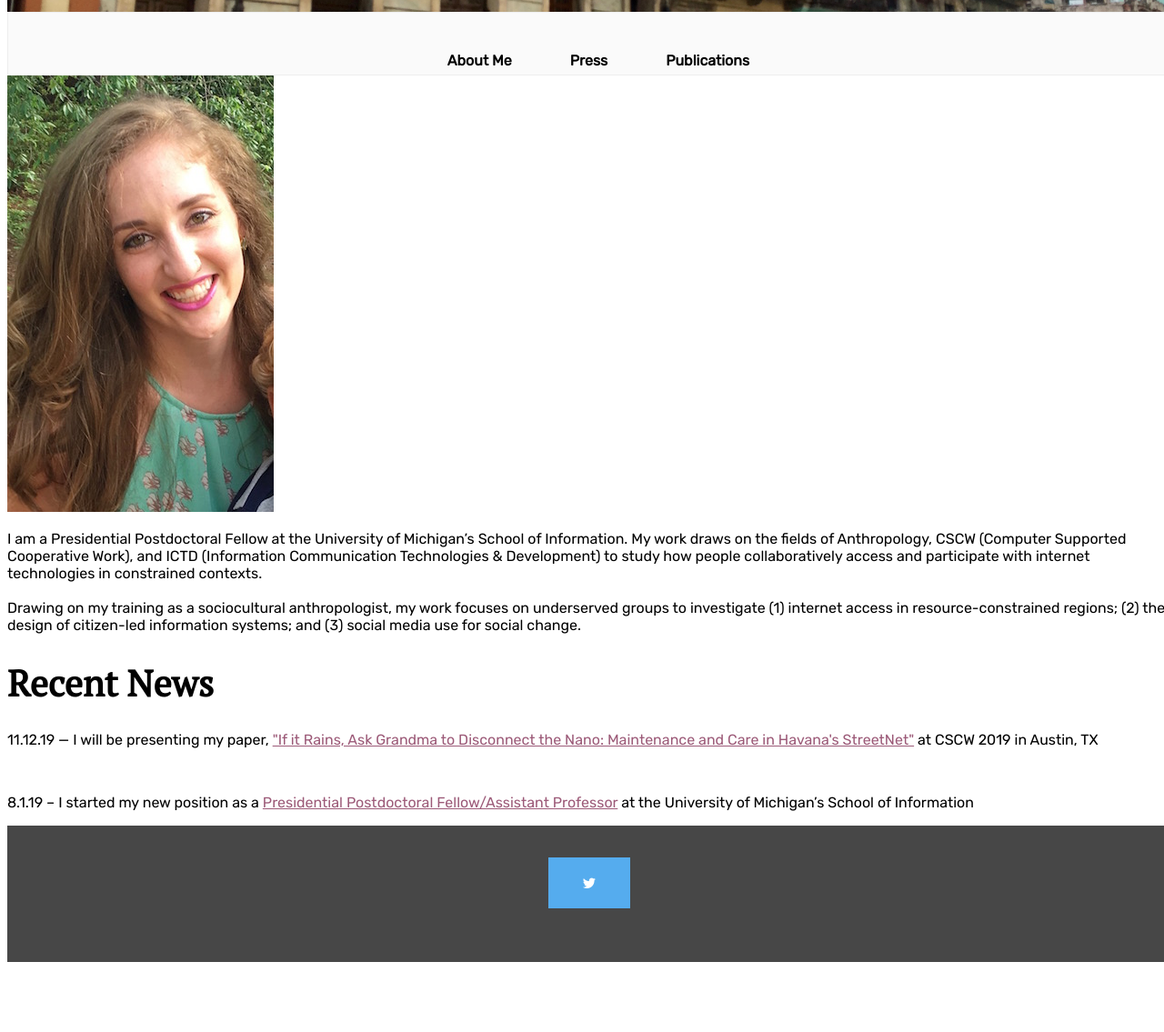
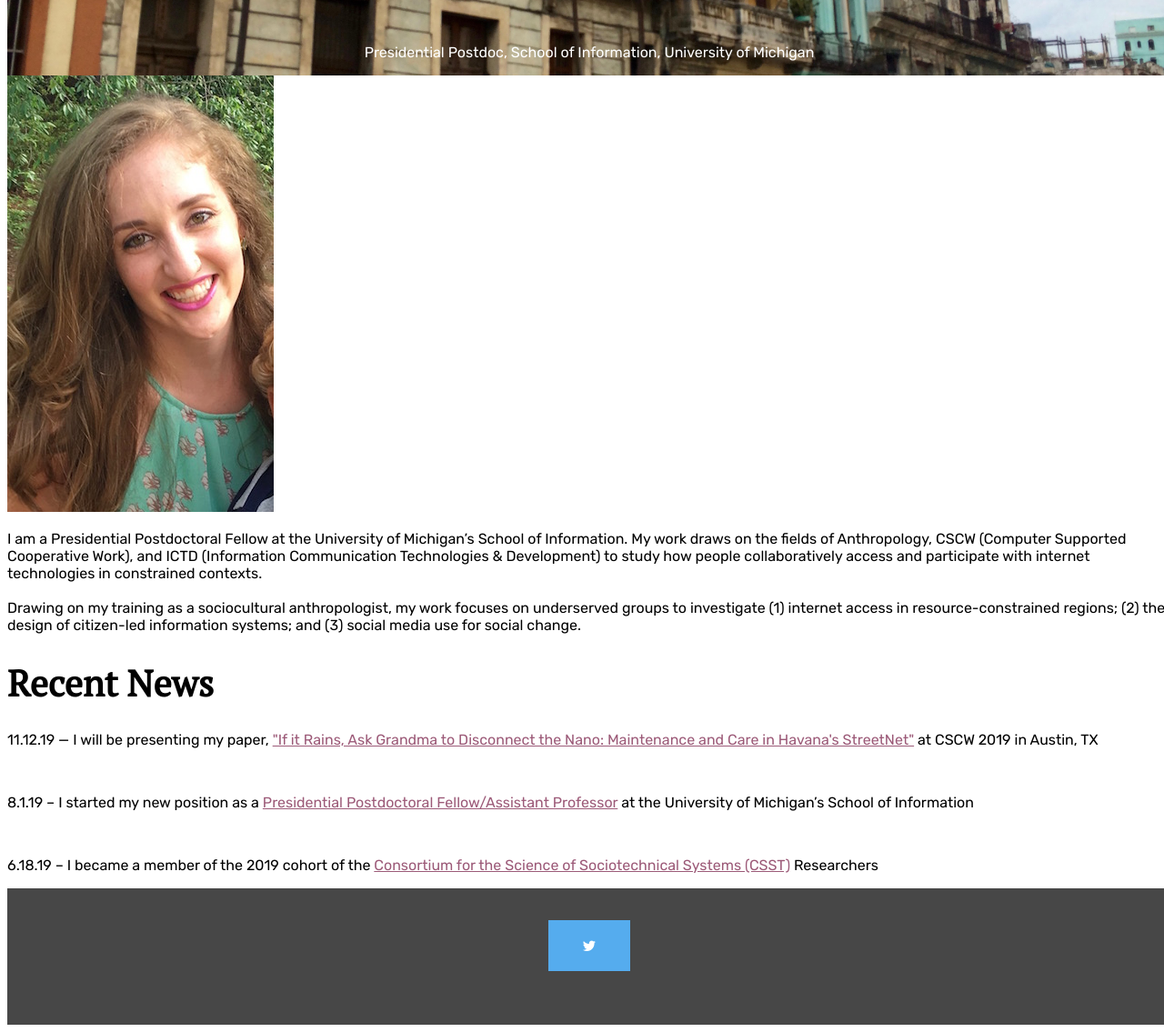
Before and after one commit to mbarsky/MichaelAnneDyePortfolio, a plain HTML site: page index.html in a window 1280 px wide. Shown: the part 295-1430 px from the top of the page at 91% size. Before the commit the page ends 1361 px from the top, so only its background shows below. Drawn offline with Linux system fonts and the light colour scheme.

Commit message:
Add files via upload

```diff
--- a/index.html
+++ b/index.html
@@ -2,9 +2,9 @@
 <html lang="en" dir="ltr">
   <head>
     <meta charset="utf-8">
-    <link rel="stylesheet" type="text/css" href="css/html5reset.css">
+    <link rel="stylesheet" type="text/css" href="styles/html5reset.css">
     <link href="https://fonts.googleapis.com/css?family=Rubik&display=swap" rel="stylesheet">
-    <link rel="stylesheet" type="text/css" href="styles/stylesheet.css">
+    <link rel="stylesheet" type="text/css" href="styles/style.css">
     <link rel="stylesheet" href="https://cdnjs.cloudflare.com/ajax/libs/font-awesome/4.7.0/css/font-awesome.min.css">
     <meta name="viewport" content="width=device-width, initial-scale=1.0">
     <title>Michaelanne Dye</title>
@@ -35,6 +35,8 @@
       <p>11.12.19 — I will be presenting my paper, <a href="https://michaelannedye.files.wordpress.com/2019/09/mdye_snet_2019.pdf">"If it Rains, Ask Grandma to Disconnect the Nano: Maintenance and Care in Havana's StreetNet"</a> at CSCW 2019 in Austin, TX</p>
       <br>
       <p>8.1.19 – I started my new position as a <a href="http://presidentspostdoc.umich.edu/fellows.php">Presidential Postdoctoral Fellow/Assistant Professor</a> at the University of Michigan’s School of Information</p>
+      <br>
+      <p>6.18.19 – I became a member of the 2019 cohort of the <a href="https://sociotech.net/about-csst/">Consortium for the Science of Sociotechnical Systems (CSST)</a> Researchers</p>
    </div>
     <footer>
       <a href="https://www.twitter.com/michaelannedye" class="fa fa-twitter"></a>
```
